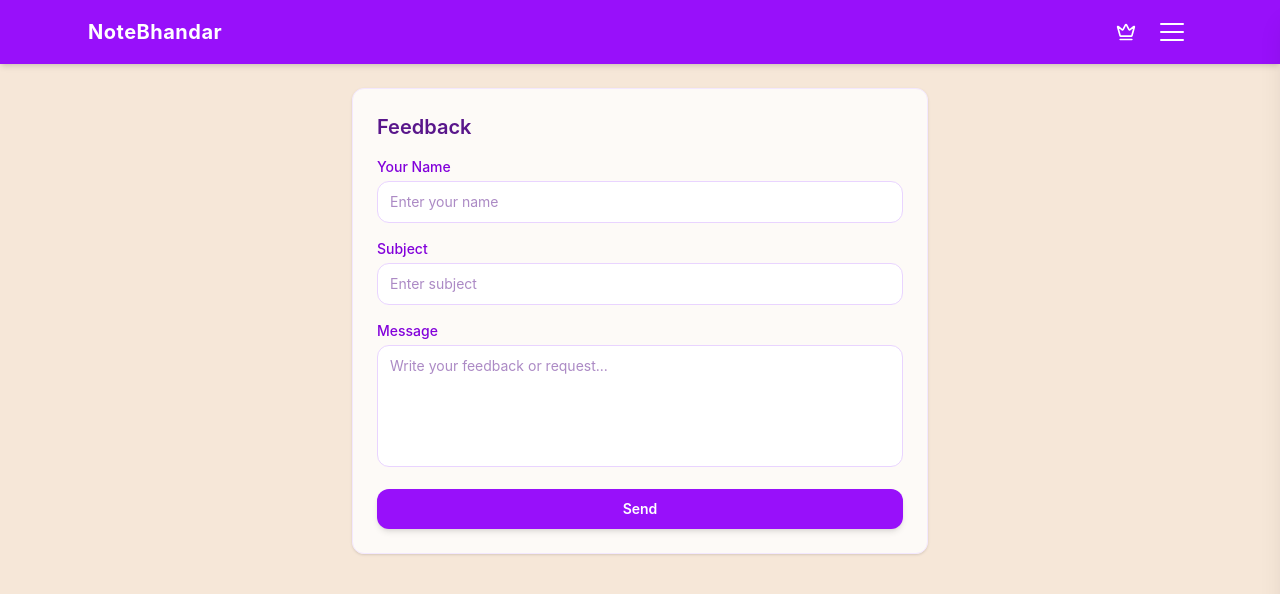
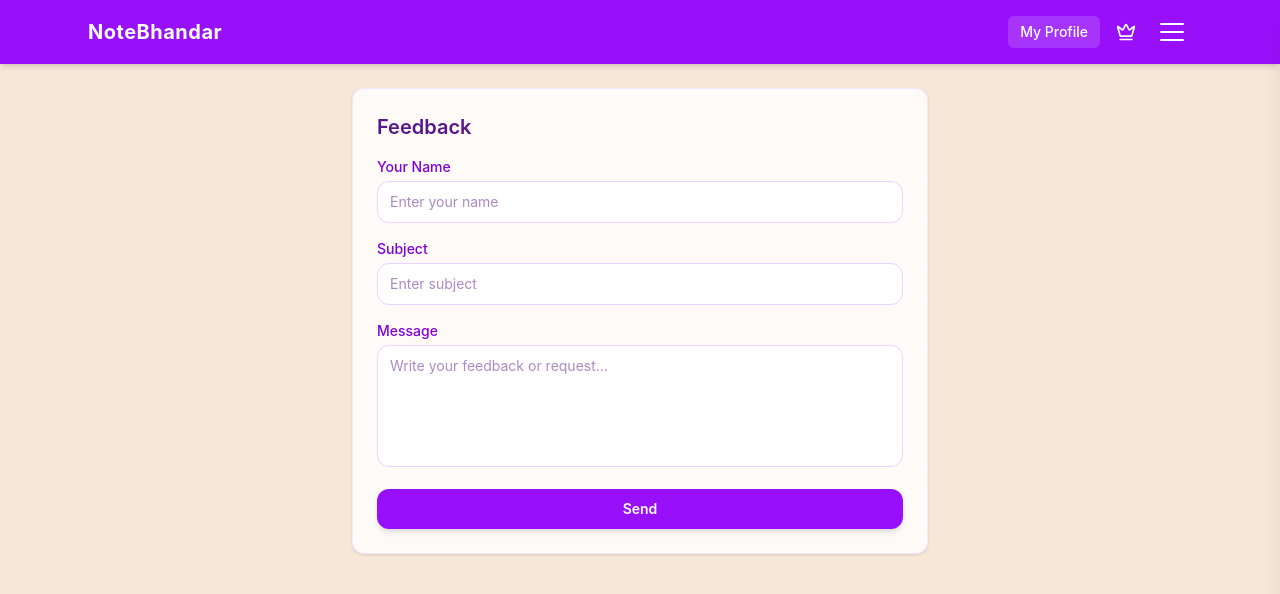
Before and after one commit to Mithlesh-15/NoteBhandar-NotesManager, a React (Vite) app in the folder frontend/: page /fr in a window 1280 px wide. Shown: the top 594 px of the page. Built offline with nearby package versions, Linux system fonts and the light colour scheme; no server answers.

Commit message:
create link button for go on profile page

```diff
--- a/frontend/src/components/NavBar.jsx
+++ b/frontend/src/components/NavBar.jsx
@@ -1,6 +1,6 @@
 import React, { useState } from "react";
 import { Crown } from "lucide-react";
-import { useNavigate } from "react-router-dom";
+import { Link, useNavigate } from "react-router-dom";
 
 function NavBar() {
   const navigate = useNavigate();
@@ -18,6 +18,13 @@ function NavBar() {
           </h1>
 
           <div className="flex items-center gap-2">
+            <Link
+              to="/profile/0nkqp94v"
+              className="hidden sm:inline-flex items-center justify-center rounded-md bg-white/15 px-3 py-1.5 text-sm font-medium text-white hover:bg-white/25 transition-colors duration-200"
+            >
+              My Profile
+            </Link>
+
             <div className="relative group">
               <button
                 type="button"
@@ -54,7 +61,7 @@ function NavBar() {
       />
 
       <aside
-        className={`fixed top-0 right-0 h-full w-72 bg-white text-gray-800 z-50 shadow-xl transition-transform duration-300 flex flex-col ${
+        className={`fixed top-0 right-0 h-full w-full max-w-xs bg-white text-gray-800 z-50 shadow-xl transition-transform duration-300 flex flex-col ${
           isMenuOpen ? "translate-x-0" : "translate-x-full"
         }`}
       >
@@ -76,12 +83,13 @@ function NavBar() {
             alt="Profile"
             className="w-20 h-20 rounded-full object-cover border-2 border-purple-200"
           />
-          <button
-            type="button"
-            className="mt-4 w-full py-2 rounded-md bg-purple-600 text-white font-medium hover:bg-purple-700 transition-colors duration-200 cursor-pointer"
+          <Link
+            to="/profile/0nkqp94v"
+            onClick={() => setIsMenuOpen(false)}
+            className="mt-4 inline-flex w-full items-center justify-center py-2 text-center rounded-md bg-purple-600 text-white font-medium hover:bg-purple-700 transition-colors duration-200 cursor-pointer"
           >
             My Profile
-          </button>
+          </Link>
           <button
             type="button"
             className="mt-3 w-full py-2 rounded-md bg-purple-100 text-purple-700 font-medium hover:bg-purple-200 transition-colors duration-200 cursor-pointer"
```
Also changed, not shown: 2 other files (tests, documents, lock files or other folders).
